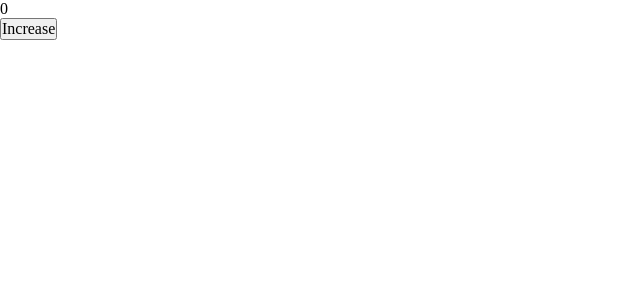
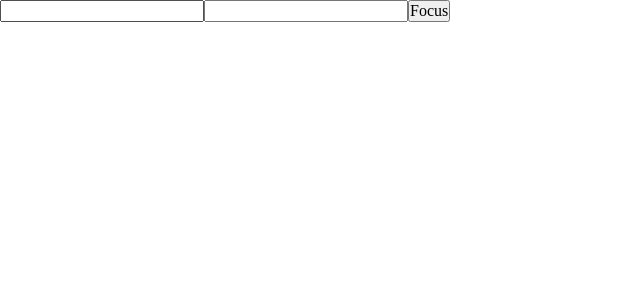
Before and after one commit to TranDangKhoi/react-18, a React (Create React App) app: page / in a window 1280 px wide. Shown: the top 300 px of the page, without its empty margins (0-640 px from the left). Built offline with nearby package versions, Linux system fonts and the light colour scheme.

Commit message:
:book: Update README

```diff
--- a/src/App.jsx
+++ b/src/App.jsx
@@ -1,11 +1,12 @@
 import "./App.css";
 import CounterEffect from "./components/CounterEffect";
 import CounterLayoutEffect from "./components/CounterLayoutEffect";
+import Form from "./components/UseImperativeHandle";
 
 function App() {
   return (
     <>
-      <CounterLayoutEffect></CounterLayoutEffect>
+      <Form></Form>
     </>
   );
 }
--- /dev/null
+++ b/src/components/UseImperativeHandle.jsx
@@ -0,0 +1,21 @@
+import React, { useRef, useState } from "react";
+import UseImperativeInput from "./UseImperativeInput";
+
+const Form = () => {
+  const [value, setValue] = useState("");
+  const inputRef = useRef();
+  return (
+    <form>
+      <UseImperativeInput
+        value={value}
+        setValue={setValue}
+        ref={inputRef}
+      ></UseImperativeInput>
+      <button type="button" onClick={() => inputRef.current.focusInput()}>
+        Focus
+      </button>
+    </form>
+  );
+};
+
+export default Form;
--- /dev/null
+++ b/src/components/UseImperativeInput.jsx
@@ -0,0 +1,32 @@
+import React, { useImperativeHandle, useRef, useState } from "react";
+
+const UseImperativeInput = ({ value, setValue }, ref) => {
+  const [secondValue, setSecondValue] = useState("");
+  const inputRef = useRef(null);
+  useImperativeHandle(ref, () => {
+    return {
+      focusInput: () => {
+        inputRef.current.focus();
+        // setSecondValue("what is this hook?");
+        setValue("what is this hook?");
+      },
+    };
+  });
+  return (
+    <>
+      <input
+        type="text"
+        value={secondValue}
+        onChange={(e) => setSecondValue(e.target.value)}
+      />
+      <input
+        type="text"
+        ref={inputRef}
+        value={value}
+        onChange={(e) => setValue(e.target.value)}
+      />
+    </>
+  );
+};
+
+export default React.forwardRef(UseImperativeInput);
```
Also changed, not shown: 1 other file (tests, documents, lock files or other folders).
